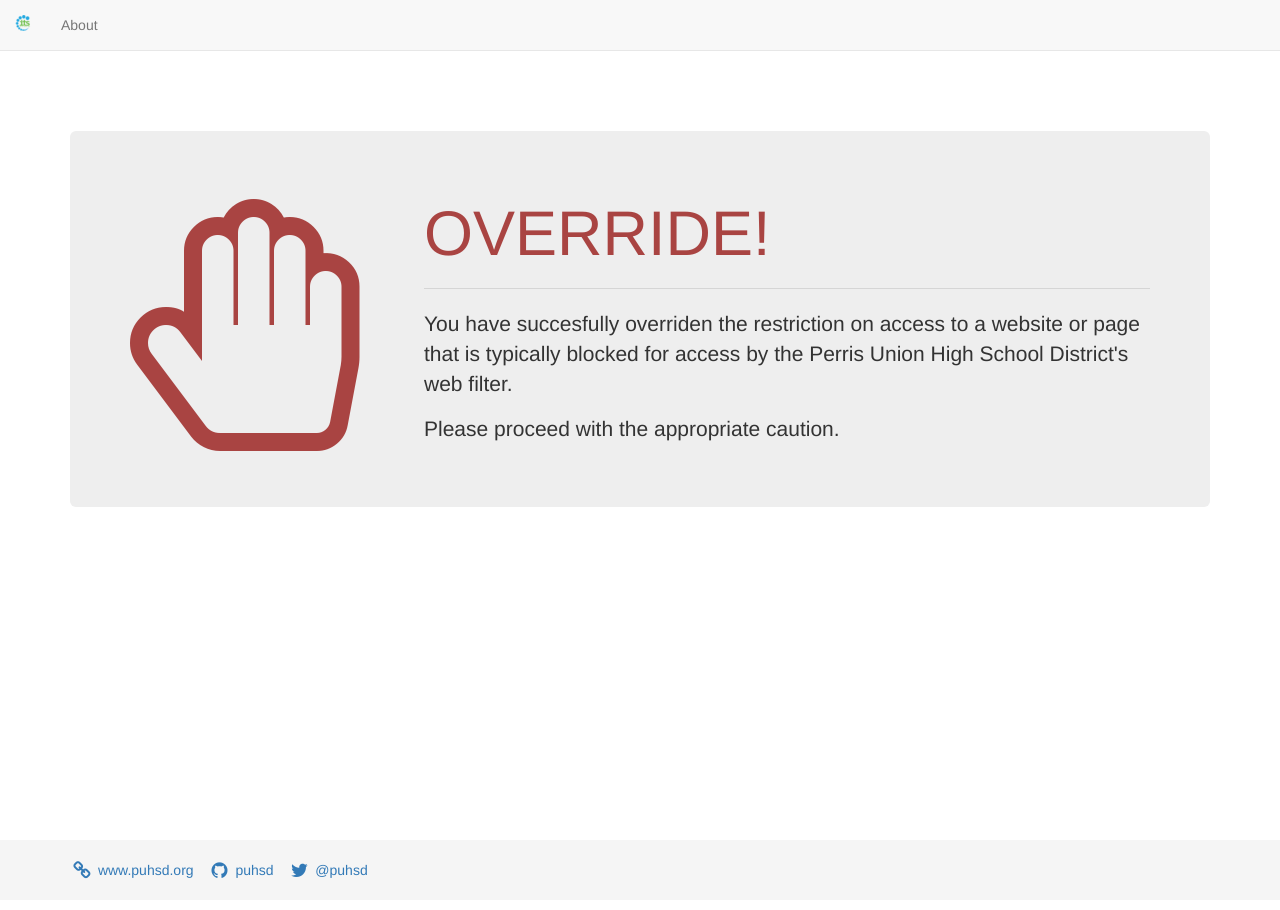
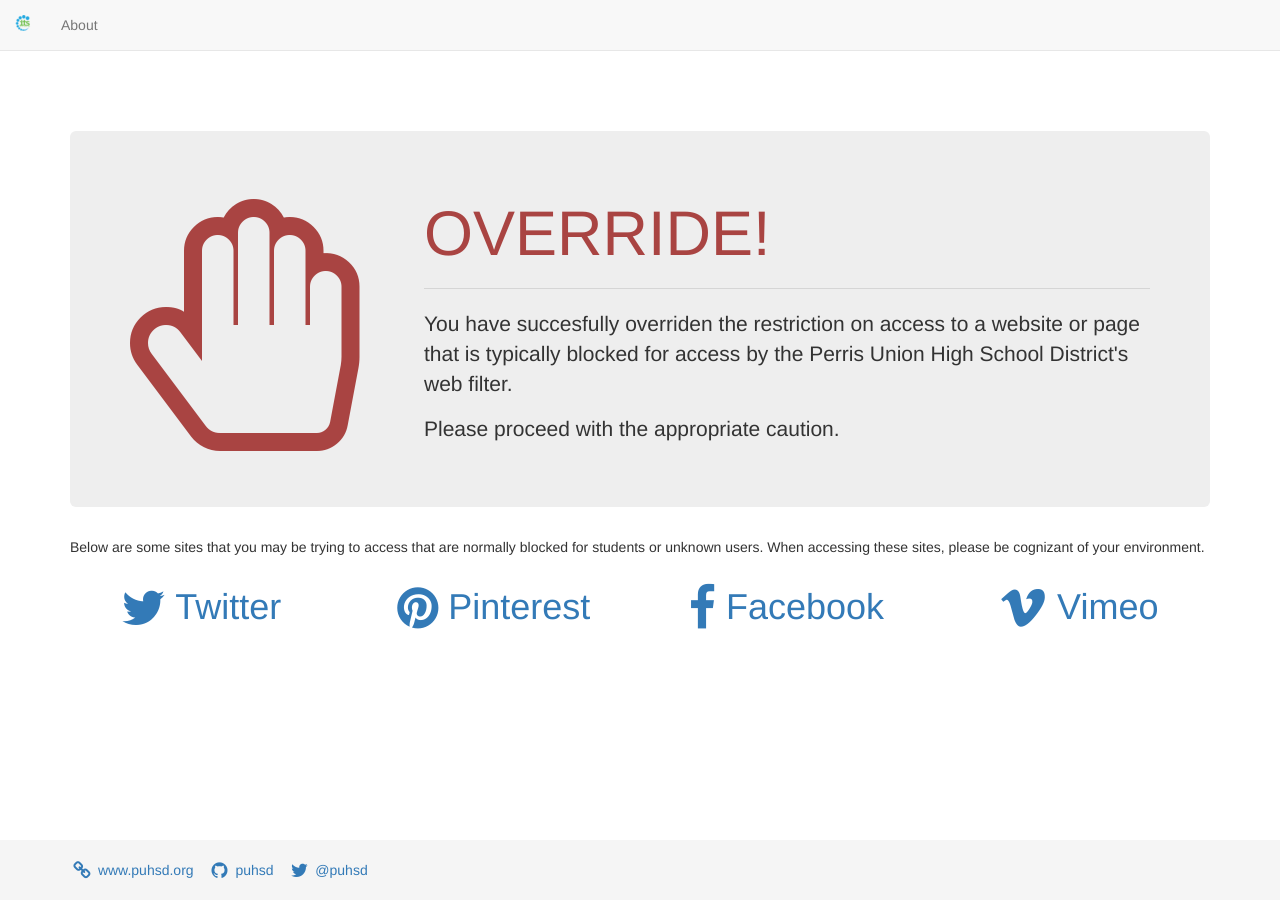
Before and after one commit to puhsd/puhsd.github.io, a Jekyll site: the page built from index.html, in a window 1280 px wide. Built offline with Jekyll 4.4.1, drawn with Linux system fonts in a browser that asks for light colours; nearby versions of some CDN libraries.

Commit message:
Added destinations

```diff
--- a/index.html
+++ b/index.html
@@ -12,3 +12,20 @@ title: PUHSD Override
 	<p>You have succesfully overriden the restriction on access to a website or page that is typically blocked for access by the Perris Union High School District's web filter.</p>
 	<p>Please proceed with the appropriate caution.</p>
 </div>
+
+<p>Below are some sites that you may be trying to access that are normally blocked for students or unknown users. When accessing these sites, please be cognizant of your environment.</p>
+
+<div class="row">
+<div class="col-md-3 col-sm-4 col-xs-6">
+  <h1 class="text-center"><a href="https://www.twitter.com"><i class="fa fa-twitter fa-lg"></i><span class="hidden-xs"> Twitter<span></a></h1>
+</div>
+<div class="col-md-3 col-sm-4 col-xs-6">
+  <h1 class="text-center"><a href="https://www.pinterest.com"><i class="fa fa-pinterest fa-lg"></i><span class="hidden-xs"> Pinterest</span></a></h1>
+</div>
+<div class="col-md-3 col-sm-4 col-xs-6">
+  <h1 class="text-center"><a href="https://www.facebook.com"><i class="fa fa-facebook fa-lg"></i><span class="hidden-xs"> Facebook</span></a></h1>
+</div>
+<div class="col-md-3 col-sm-4 col-xs-6">
+  <h1 class="text-center"><a href="https://www.vimeo.com"><i class="fa fa-vimeo fa-lg"></i><span class="hidden-xs"> Vimeo</span></a></h1>
+</div>
+</div>
```
